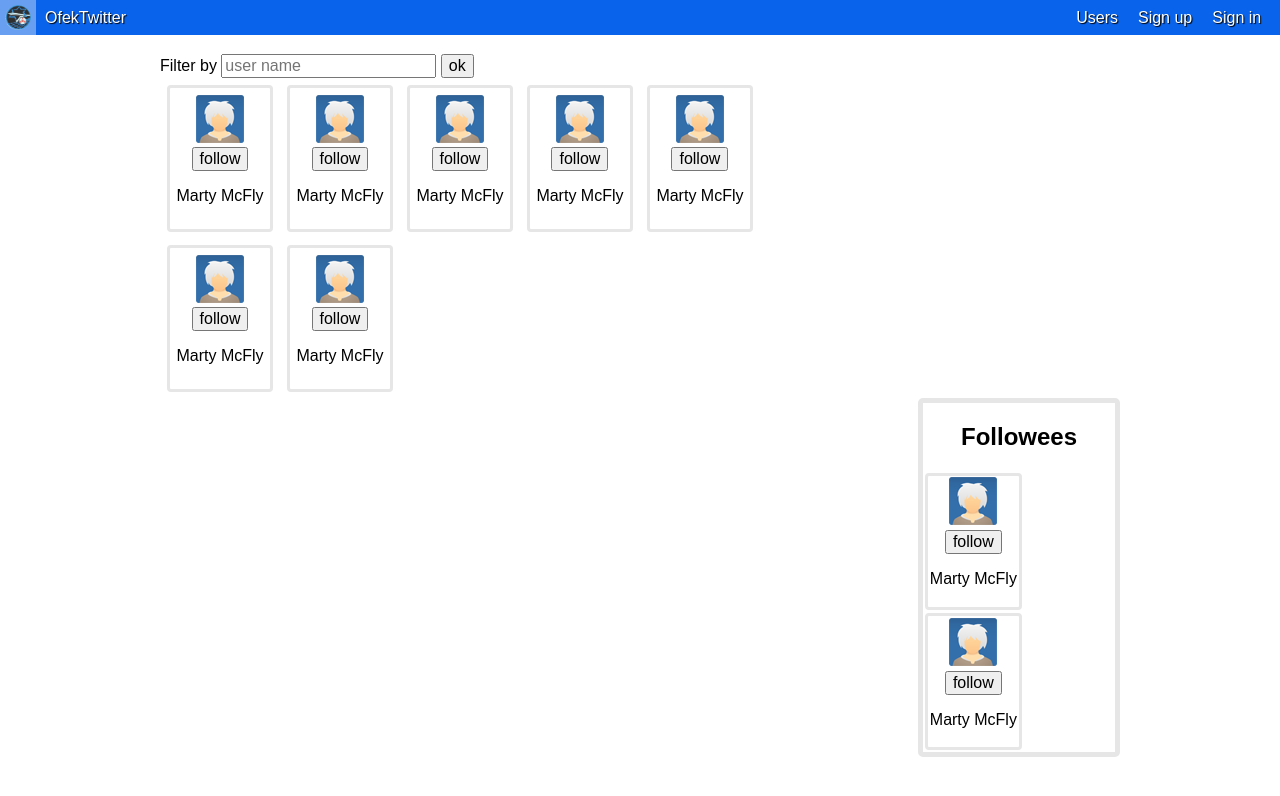
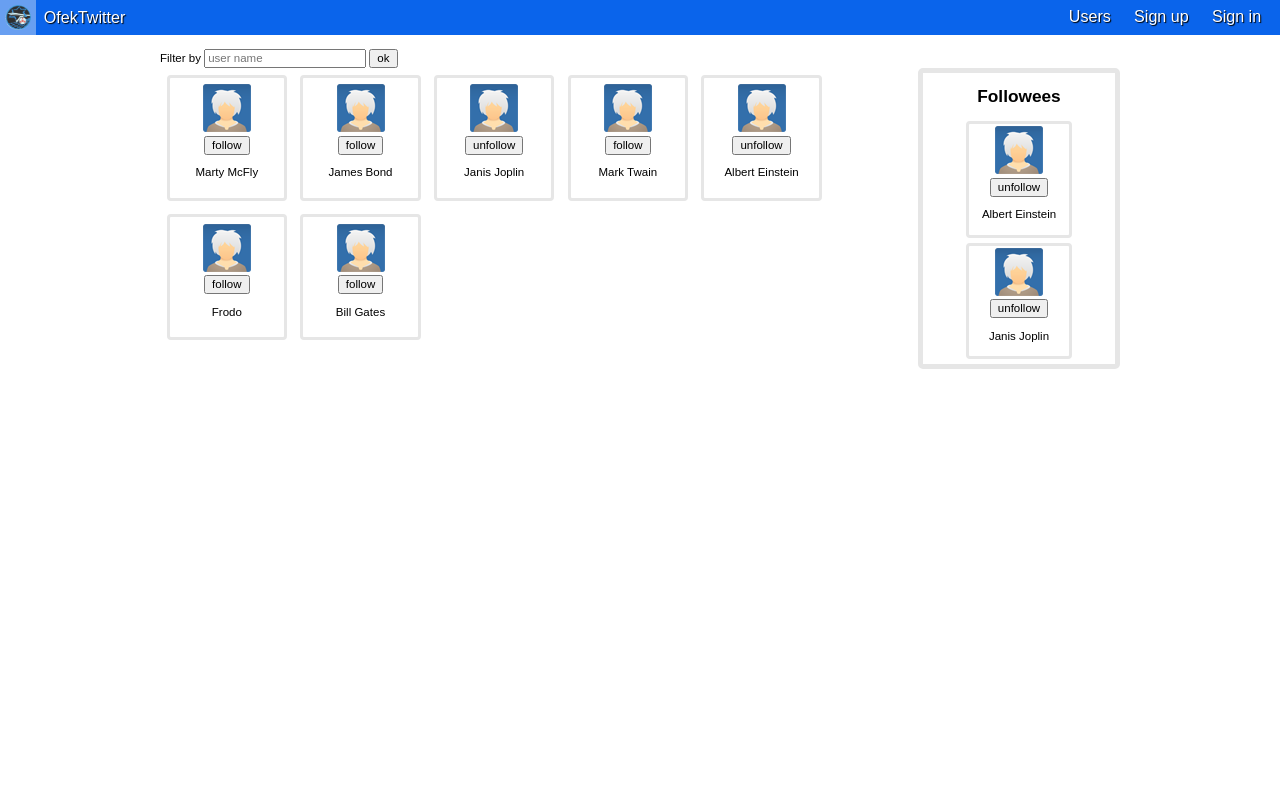
Before and after one commit to Sagie501/WebCourse, a plain HTML site: page OfekTwitter/users.html in a window 1280 px wide. Drawn offline with Linux system fonts and the light colour scheme.

Commit message:
Finshed Exrc1

```diff
--- /dev/null
+++ b/OfekTwitter/css/general.css
@@ -0,0 +1,43 @@
+body {
+    font-size: 0.9vw;
+}
+
+.navbar {
+    background-color: #0a64eb;
+}
+
+.navbar .header-btn {
+    color: white;
+    padding: 5px;
+    text-decoration: none;
+    /*display: inline-block;*/
+    text-shadow: 1px 1px 1px #000000;
+    vertical-align: middle;
+    font-size: 140%;
+    line-height: 160%;
+}
+
+.navbar .header-btn:hover {
+    background-color: #689ff1;
+}
+
+.navbar img {
+    width: 2%;
+    height: 2%;
+    display: inline-block;
+}
+
+.navbar ul {
+    float: right;
+    margin: 0.3%;
+}
+
+.navbar .navbar_options li {
+    /*list-style-type: none;
+    margin: 0;
+    padding: 0;
+    text-align: center;
+    float: right;*/
+    display: inline;
+    margin-right: 10px;
+}
--- /dev/null
+++ b/OfekTwitter/css/index.css
@@ -0,0 +1,22 @@
+.main {
+    margin: auto;
+    width: 75%;
+}
+
+.tweet-textarea {
+    height: 60px;
+    width: 70%;
+}
+
+.user_avatar {
+    float: left;
+    width: 25%;
+}
+
+.user-tweet {
+    display: table-row;
+}
+
+.user-name {
+    font-weight: bold;
+}
--- a/OfekTwitter/css/users.css
+++ b/OfekTwitter/css/users.css
@@ -1,45 +1,3 @@
-.navbar {
-    background-color: #0a64eb;
-}
-
-.navbar .header-btn {
-    color: white;
-    padding: 5px;
-    text-decoration: none;
-    display: inline-block;
-    text-shadow: 1px 1px 1px #000000;
-    vertical-align: middle;
-}
-
-.navbar .header-btn:hover {
-    background-color: #689ff1;
-}
-
-.navbar img {
-    width: 2%;
-    height: 2%;
-    display: inline-block;
-}
-
-.navbar ul {
-    float: right;
-    margin: 0.3%;
-}
-
-.navbar .navbar_options li {
-    list-style-type: none;
-    margin: 0;
-    padding: 0;
-    display: inline;
-    text-align: center;
-    float: right;
-    margin-right: 10px
-}
-
-h5 {
-    display: inline-block;
-}
-
 .main {
     margin: auto;
     width: 75%;
@@ -51,13 +9,18 @@ h5 {
     border: 3px solid #e6e6e6;
     border-radius: 4px;
     text-align: center;
-    float: left;
+    width: 15%;
+}
+
+.user:hover {
+    border: 3px solid #cecece;
 }
 
 .users {
     width: 70%;
-    display: inline-block;
-    vertical-align: top
+    /*display: inline-block;
+    vertical-align: top;*/
+    float: left;
 }
 
 aside .followees {
@@ -65,7 +28,16 @@ aside .followees {
     text-align: center;
     border: 5px solid #e6e6e6;
     border-radius: 5px;
-    display: inline;
-    vertical-align: top;
     float: right;
 }
+
+.followe {
+    margin-bottom: 5px;
+    margin-left: auto;
+    margin-right: auto;
+    width: 50%;
+}
+
+.move_to_left {
+    float: left;
+}
--- a/OfekTwitter/users.html
+++ b/OfekTwitter/users.html
@@ -3,31 +3,32 @@
     <head>
         <meta charset="UTF-8">
         <title>Ofek Twitter | Users</title>
+        <link rel="stylesheet" href="css\normalize.css">
+        <link rel="stylesheet" href="css\general.css">
         <link rel="stylesheet" href="css\users.css">
-        <link rel="stylesheet" href="css\normalize.css">
     </head>
     <body>
         <header>
             <div class="navbar">
                 <img src="images\ofek.png" class="header-btn">
-                <a href="#" class="header-btn">OfekTwitter</a>
+                <a href="index.html" class="header-btn">OfekTwitter</a>
                 <ul class="navbar_options">
+                    <li><a href="users.html" class="header-btn">Users</a></li>
+                    <li><a href="#" class="header-btn">Sign up</a></li>
                     <li><a href="#" class="header-btn">Sign in</a></li>
-                    <li><a href="#" class="header-btn">Sign up</a></li>
-                    <li><a href="#" class="header-btn">Users</a></li>
                 </ul>
             </div>
         </header>
         <br/>
         <div class="main">
             <div class="filter">
-                <span>Filter by</span>
+                <span>Filter by </span>
                 <input type="text" placeholder="user name">
                 <input type="button" value="ok">
             </div>
             <section>
                 <div class="users">
-                    <div class="user">
+                    <div class="user move_to_left">
                         <div class="user_avatar">
                             <img src="images\useravatar.png">
                         </div>
@@ -36,80 +37,80 @@
                             <p>Marty McFly</p>
                         </div>
                     </div>
-                    <div class="user">
+                    <div class="user move_to_left">
                         <div class="user_avatar">
                             <img src="images\useravatar.png">
                         </div>
                         <input type="button" value="follow">
                         <div class="user_name">
-                            <p>Marty McFly</p>
+                            <p>James Bond</p>
                         </div>
                     </div>
-                    <div class="user">
+                    <div class="user move_to_left">
+                        <div class="user_avatar">
+                            <img src="images\useravatar.png">
+                        </div>
+                        <input type="button" value="unfollow">
+                        <div class="user_name">
+                            <p>Janis Joplin</p>
+                        </div>
+                    </div>
+                    <div class="user move_to_left">
                         <div class="user_avatar">
                             <img src="images\useravatar.png">
                         </div>
                         <input type="button" value="follow">
                         <div class="user_name">
-                            <p>Marty McFly</p>
+                            <p>Mark Twain</p>
                         </div>
                     </div>
-                    <div class="user">
+                    <div class="user move_to_left">
+                        <div class="user_avatar">
+                            <img src="images\useravatar.png">
+                        </div>
+                        <input type="button" value="unfollow">
+                        <div class="user_name">
+                            <p>Albert Einstein</p>
+                        </div>
+                    </div>
+                    <div class="user move_to_left">
                         <div class="user_avatar">
                             <img src="images\useravatar.png">
                         </div>
                         <input type="button" value="follow">
                         <div class="user_name">
-                            <p>Marty McFly</p>
+                            <p>Frodo</p>
                         </div>
                     </div>
-                    <div class="user">
+                    <div class="user move_to_left">
                         <div class="user_avatar">
                             <img src="images\useravatar.png">
                         </div>
                         <input type="button" value="follow">
                         <div class="user_name">
-                            <p>Marty McFly</p>
-                        </div>
-                    </div>
-                    <div class="user">
-                        <div class="user_avatar">
-                            <img src="images\useravatar.png">
-                        </div>
-                        <input type="button" value="follow">
-                        <div class="user_name">
-                            <p>Marty McFly</p>
-                        </div>
-                    </div>
-                    <div class="user">
-                        <div class="user_avatar">
-                            <img src="images\useravatar.png">
-                        </div>
-                        <input type="button" value="follow">
-                        <div class="user_name">
-                            <p>Marty McFly</p>
+                            <p>Bill Gates</p>
                         </div>
                     </div>
                 </div>
                 <aside>
                     <div class="followees">
                         <h2>Followees</h2>
-                        <div class="user">
+                        <div class="user followe">
                             <div class="user_avatar">
                                 <img src="images\useravatar.png">
                             </div>
-                            <input type="button" value="follow">
+                            <input type="button" value="unfollow">
                             <div class="user_name">
-                                <p>Marty McFly</p>
+                                <p>Albert Einstein</p>
                             </div>
                         </div>
-                        <div class="user">
+                        <div class="user followe">
                             <div class="user_avatar">
                                 <img src="images\useravatar.png">
                             </div>
-                            <input type="button" value="follow">
+                            <input type="button" value="unfollow">
                             <div class="user_name">
-                                <p>Marty McFly</p>
+                                <p>Janis Joplin</p>
                             </div>
                         </div>
                     </div>
```
Also changed, not shown: OfekTwitter/index.html (added, +86 -0 lines).
